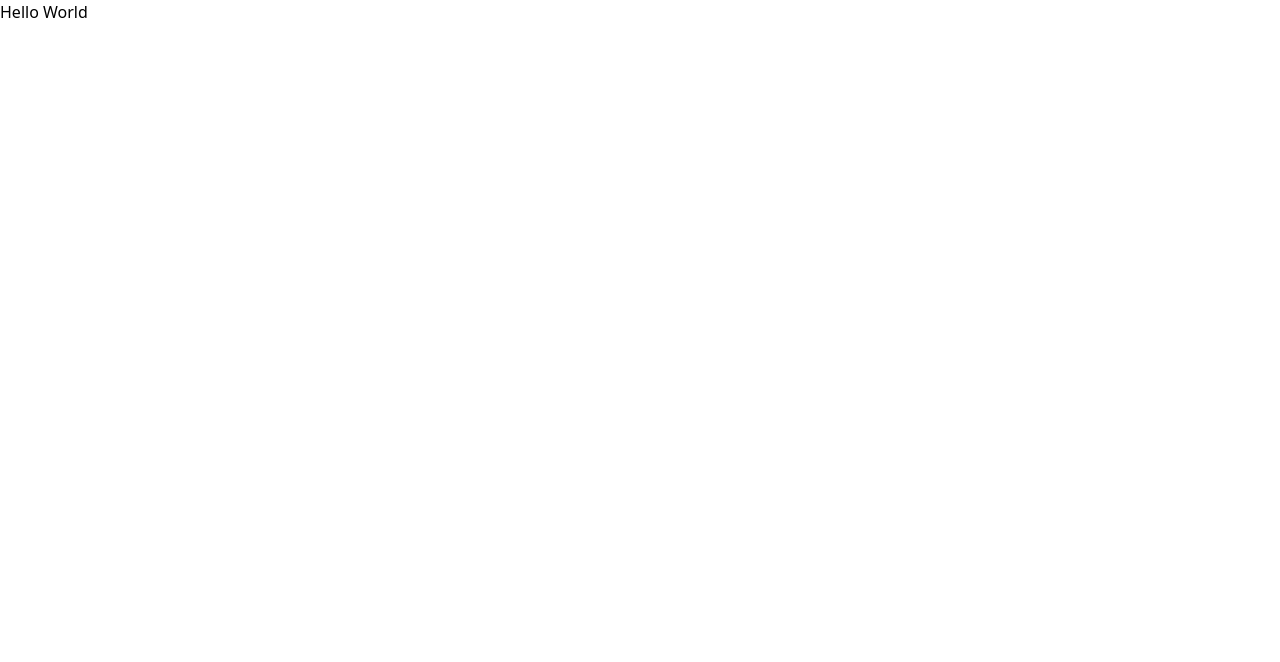
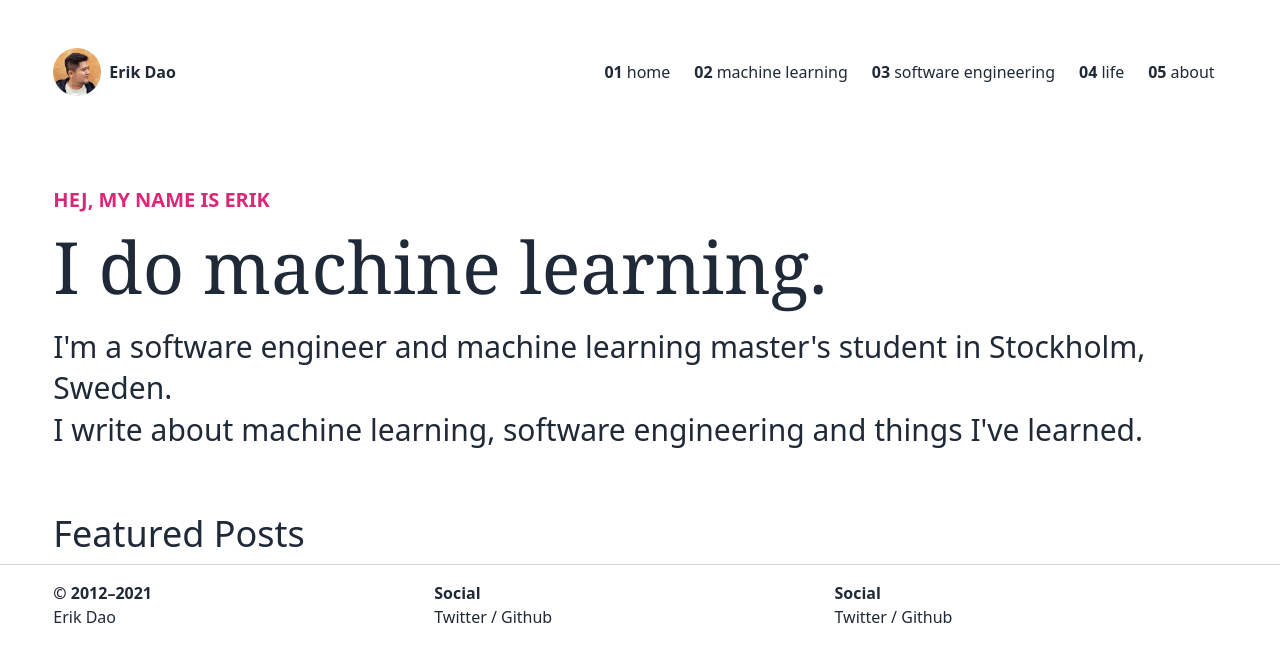
Before and after one commit to erikdao/erikdao.com, an Eleventy site: page src/index.md in a window 1280 px wide. Built offline with nearby package versions, Linux system fonts and the light colour scheme; Eleventy itself is replaced by a stand-in of ours; files that its build step writes are made by us from their sources.

Commit message:
Add: skeleton for homepage

```diff
--- a/package.json
+++ b/package.json
@@ -4,7 +4,7 @@
   "description": "Repository for My Personal Online Resume and Blog",
   "main": ".eleventy.js",
   "scripts": {
-    "start": "concurrently \"yarn run tailwind:process\" \"npx eleventy --serve\"",
+    "start": "yarn run tailwind:process & npx eleventy --serve",
     "debug": "DEBUG=Eleventy* npx @11ty/eleventy",
     "build": "ELEVENTY_PRODUCTION=true eleventy & NODE_ENV=production postcss src/scss/global.css --o dist/global.css && cleancss dist/global.css -o dist/global.css",
     "tailwind:process": "npx postcss src/scss/global.css --o src/_includes/assets/css/global.css --watch"
--- a/src/_data/navigation.json
+++ b/src/_data/navigation.json
@@ -1,14 +1,27 @@
 {
   "items": [{
     "text": "Home",
-    "url": "/"
+    "url": "/",
+    "order": "01"
   },
   {
-    "text": "Blog",
-    "url": "/blog/"
+    "text": "Machine Learning",
+    "url": "/machine-learning/",
+    "order": "02"
+  },
+  {
+    "text": "Software Engineering",
+    "url": "/software-engineering/",
+    "order": "03"
+  },
+  {
+    "text": "Life",
+    "url": "/life/",
+    "order": "04"
   },
   {
     "text": "About",
-    "url": "/about/"
+    "url": "/about/",
+    "order": "05"
   }]
 }
--- a/src/_includes/layouts/base.html
+++ b/src/_includes/layouts/base.html
@@ -10,8 +10,12 @@
   <link rel="stylesheet" href="/global.css">
 </head>
 
-<body>
-  <main tabindex="-1" id="main-content">{% block content %} {% endblock %}</main>
+<body class="text-gray-800">
+  {% include "partials/site-header.html" %}
+
+  <main tabindex="-1" id="main-content" class="flex flex-col mx-auto w-11/12 max-w-screen-xl">{% block content %} {% endblock %}</main>
+
+  {% include "partials/site-footer.html" %}
 </body>
 
 </html>
--- a/src/_includes/layouts/home.html
+++ b/src/_includes/layouts/home.html
@@ -1,5 +1,20 @@
 {% extends "layouts/base.html" %}
 
 {% block content %}
-<h1>Hello World</h1>
+<div id="hero" class="hero fade-in flex flex-col justify-center pa-4" style="min-height: 420px;">
+  <div class="hero__inner flex flex-col pt-8 pb-16">
+    <h1 class="text-7xl leading-none mb-6 order-2 font-serif font-medium">I do machine learning.</h1>
+    <p class="uppercase font-bold mb-4 text-xl order-1 text-pink-600">Hej, My name is Erik</p>
+    <div class="text-3xl font-light leading-snug order-3">
+      <p class="m-0">
+        I'm a software engineer and machine learning master's student in Stockholm, Sweden. <br />
+        I write about machine learning, software engineering and things I've learned.
+      </p>
+    </div>
+  </div>
+
+  <div>
+    <h2 class="text-4xl font-medium">Featured Posts</h2>
+  </div>
+</div>
 {% endblock %}
--- /dev/null
+++ b/src/_includes/partials/site-footer.html
@@ -0,0 +1,19 @@
+<footer class="flex-none py-4 border-t border-gray-300">
+  <div class="footer__inner flex items-center w-11/12 max-w-screen-xl mx-auto">
+    <p class="footer__item m-0 flex-auto pr-2">
+      <strong>© 2012–2021</strong>
+      <br>
+      <a href="/">Erik Dao</a>
+    </p>
+    <p class="footer__item m-0 flex-auto pr-2">
+      <strong>Social</strong>
+      <br>
+      <a href="https://twitter.com/erikdao" target="_blank">Twitter</a> / <a href="https://github.com/erikdao" target="_blank">Github</a>
+    </p>
+    <p class="footer__item m-0 ml-auto flex-auto pr-0">
+      <strong>Social</strong>
+      <br>
+      <a href="https://twitter.com/erikdao" target="_blank">Twitter</a> / <a href="https://github.com/erikdao" target="_blank">Github</a>
+    </p>
+  </div>
+</footer>
--- /dev/null
+++ b/src/_includes/partials/site-header.html
@@ -0,0 +1,25 @@
+<header class="header py-12" role="banner">
+  <div class="flex items-center justify-between mx-auto w-11/12 max-w-screen-xl">
+    <a href="/" class="flex items-center" rel="home" aria-label="Go To Homepage">
+      <img src="images/icons/avatar.jpg" alt="Erik Dao" class="rounded-full mr-2" width="48" height="48">
+      <span class="font-bold text-base">Erik Dao</span>
+    </a>
+
+    <div class="flex items-center">
+      <nav class="flex items-center" role="navigation" tabindex="-1">
+        <div class="nav__content">
+          <ul id="nav-menu" class="flex p-0 m-0 list-none">
+            {% for item in navigation.items %}
+            <li class="relative">
+              <a href="{{ item.url }}" class="flex items-center relative lowercase py-2 px-3">
+                <span class="block mr-1 font-bold" aria-hidden="true">{{ item.order }}</span>
+                {{ item.text }}
+              </a>
+            </li>
+            {% endfor %}
+          </ul>
+        </div>
+      </nav>
+    </div>
+  </div>
+</header>
--- /dev/null
+++ b/src/about.md
@@ -0,0 +1,4 @@
+---
+title: 'About me'
+layout: 'layouts/home.html'
+---
```
Also changed, not shown: src/images/icons/avatar.jpg (added).
